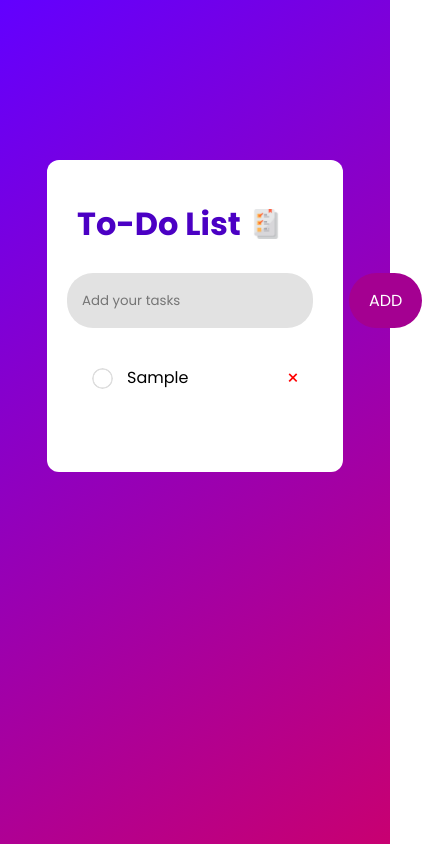
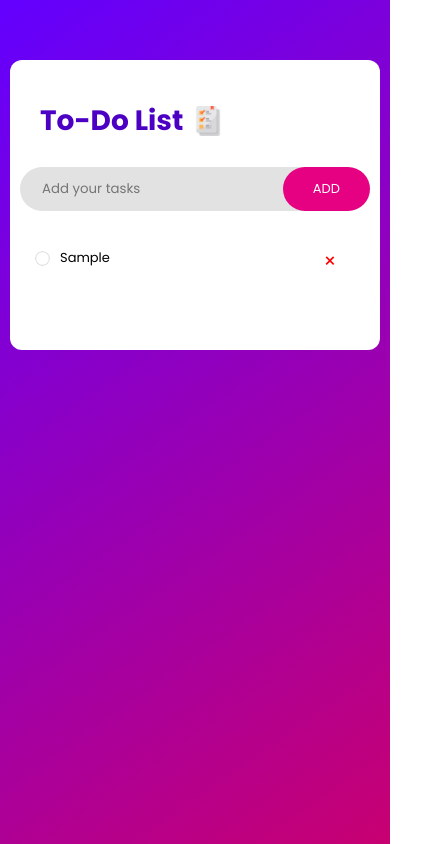
Before and after one commit to theviveks/InnovixionTech-Nov2, a plain HTML site: page todolist/index.html in a window 390 px wide. Both pictures are taken after typing "Sample" into the empty fields and a click on the button "ADD". Shown: the whole page, 422 px wide, since content can reach past the window. Drawn offline with Linux system fonts and the light colour scheme.

Commit message:
Update style.css

```diff
--- a/todolist/style.css
+++ b/todolist/style.css
@@ -52,7 +52,7 @@ button{
     border: none;
     outline: none;
     border-radius: 30px;
-    background: rgb(164, 0, 145);
+    background: rgb(243, 0, 138);
     padding: 15px 40px;
     font-size: 16px;
     cursor: pointer;
@@ -114,9 +114,14 @@ ul li span:hover{
 
 }
 @media  (max-width:415px) {
+    .todo h1{
+        font-size: 28px;
+    }
     .todo{
-        width: 80%;
-        margin: 150px auto 20px;
+        width: 100%;
+        margin: 50px auto 20px;
+        padding: 40px 30px 70px;
+
 
     }
     .row{
@@ -125,30 +130,55 @@ ul li span:hover{
         justify-content: space-between;
         border-radius: 26px;
         background: rgb(226, 226, 226);
-        padding-left: 5px;
         margin-bottom: 25px;
-        margin-left: -10px;
+        margin-left: -20px;
+        padding-left: 10px;
+
     }
     input{
         flex: 1;
         border: none;
         outline: none;
         background: transparent;
-        padding: 10px ;
 
     }
 
     button{
         border: none;
         outline: none;
-        border-radius: 30px;
-        background: rgb(164, 0, 145);
-        padding: 15px 20px;
-        font-size: 16px;
+        border-radius: 50px;
+        background: rgb(230, 0, 130);
+        padding: 12px 30px;
+        font-size: 13px;
         cursor: pointer;
         color: white;
+        position: absolute;
+        right: 20px;
+
+    }
+    ul li{
+        user-select: none;
+        list-style: none;
+        padding: 12px 8px 12px 20px;
+        cursor: pointer;
+        position: relative;
+        font-size: 13px;
 
 
     }
 
+    ul li::before{
+        content: '';
+        background-image: url(unchecked.png);
+        position: absolute;
+        background-size: cover;
+        height: 15px;
+        width: 15px;
+        left: -5px;
+        background-position: center;
+        border-radius: 50%;
+        top: 15px;
+
+    }
+
 }
```
